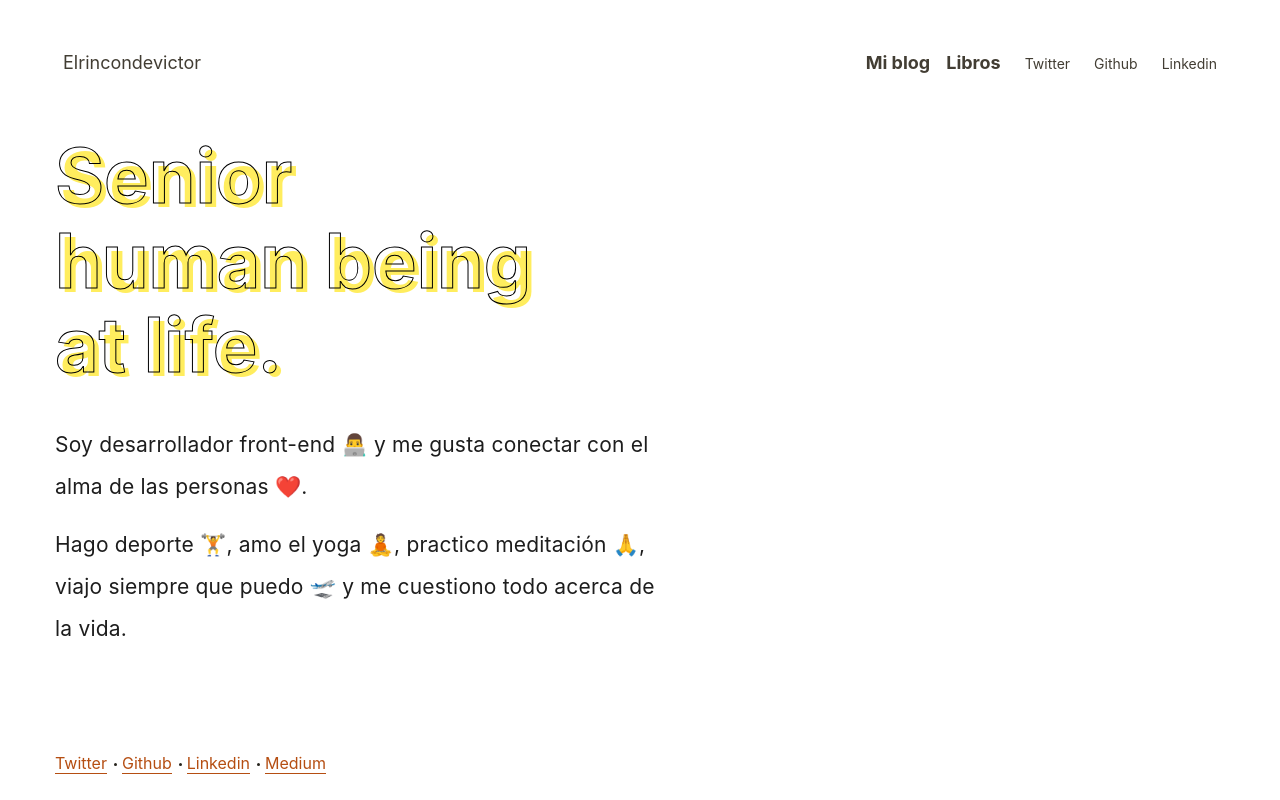
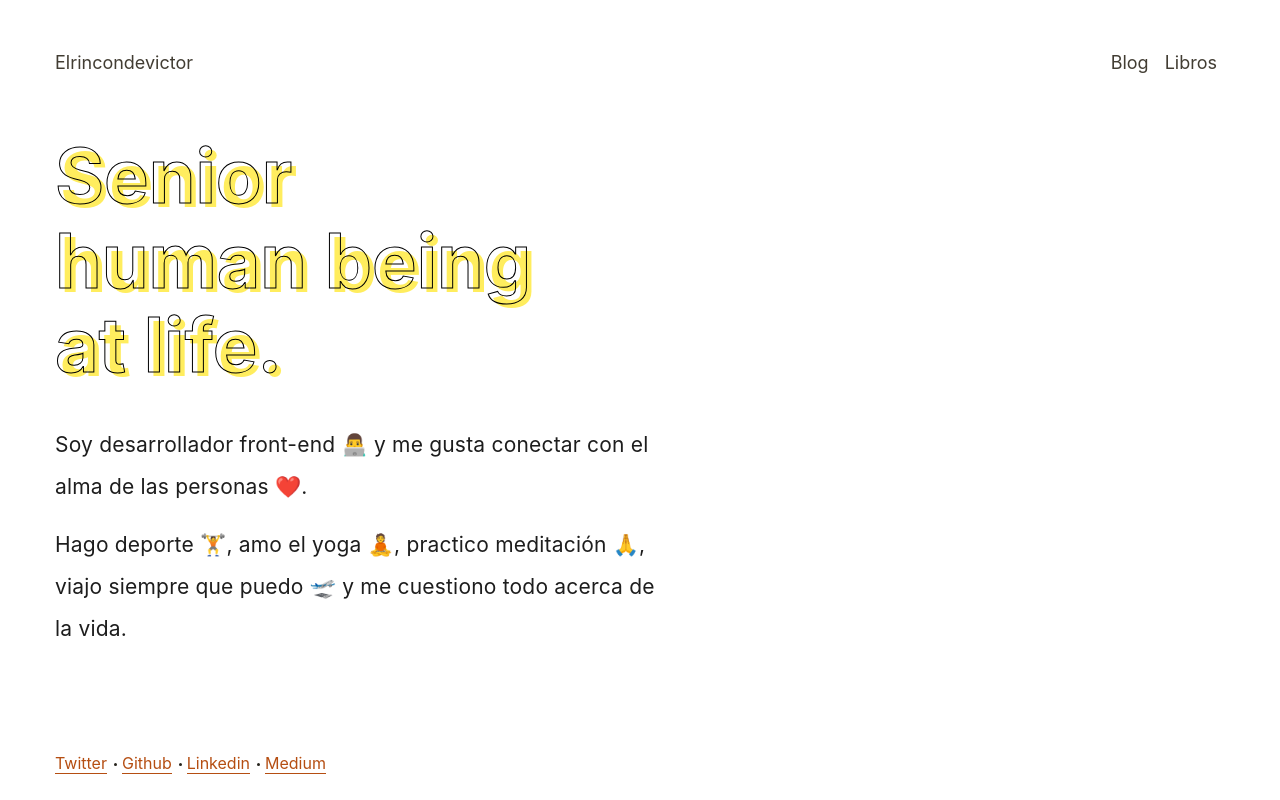
Before and after one commit to devictoribero/elrincondevictor, a Next.js app: page / in a window 1280 px wide. Built offline with nearby package versions, Linux system fonts and the light colour scheme.

Commit message:
Removed socials from Main navigation

```diff
--- a/components/layout/MainNavigation.js
+++ b/components/layout/MainNavigation.js
@@ -1,7 +1,4 @@
 import Link from 'next/link'
-import {socials} from '../../config/social'
-
-const socialLinks = socials.filter(social => social.name !== 'Medium');
 
 export function MainNavigation() {
   return (
@@ -13,23 +10,12 @@ export function MainNavigation() {
 
         <div>
           <Link href="/blog">
-            <a className="link blog">Mi blog</a>
+            <a className="link">Blog</a>
           </Link>
 
           <Link href="/libros">
-            <a className="link blog">Libros</a>
+            <a className="link">Libros</a>
           </Link>
-
-          {socialLinks.map(({name, link}) => (
-            <a
-              key={name}
-              className='link social'
-              rel="nofollow noopener noreferrer"
-              target='_blank'
-              href={link}>
-              {name}
-              </a>
-          ))}
         </div>
       </div>
 
@@ -42,23 +28,15 @@ export function MainNavigation() {
           box-sizing: border-box;
         }
 
-        .logo {
-          font-size: 18px;
-          color: #1d1d1d;
-        }
-
-        .link {
+        a {
           text-decoration: none;
-        }
-
-        .link {
           position: relative;
-          padding: 0.5rem;
+          padding: 0.5rem 0;
           font-size: 18px;
           color: var(--grey-800);
         }
 
-        .link:after {
+        a:after {
           content: '';
           position: absolute;
           left: 0;
@@ -71,27 +49,16 @@ export function MainNavigation() {
           transform: skewX(150deg);
         }
 
-        .link:hover:after,
-        .link:focus:after {
+        a:hover:after,
+        a:focus:after {
           width: 100%;
           background: var(--primary-300);
         }
 
-        .blog {
-          font-weight: bold;
+        a:not(.logo):not(last-of-type) {
+          padding: 0.5rem;
         }
 
-        .social {
-          display: none;
-          font-size: 14px;
-          margin-left: 0.5rem;
-        }
-
-        @media screen and (min-width: 768px) {
-          .social {
-            display: inline;
-          }
-        }
       `}</style>
     </nav>
   )
--- a/components/molecules/Post.js
+++ b/components/molecules/Post.js
@@ -79,14 +79,14 @@ export function Article({data, content}) {
 
         article ul,
         article ol {
-          margin: 1rem 0 2rem 0;
+          margin: 0.5rem 0 2rem 0;
           padding-left: 1.5rem;
         }
 
         article li {
           line-height: 1.75;
           letter-spacing: 0.2px;
-          margin-bottom: 0.75rem;
+          margin-bottom: 0.5rem;
         }
 
         article a {
```
